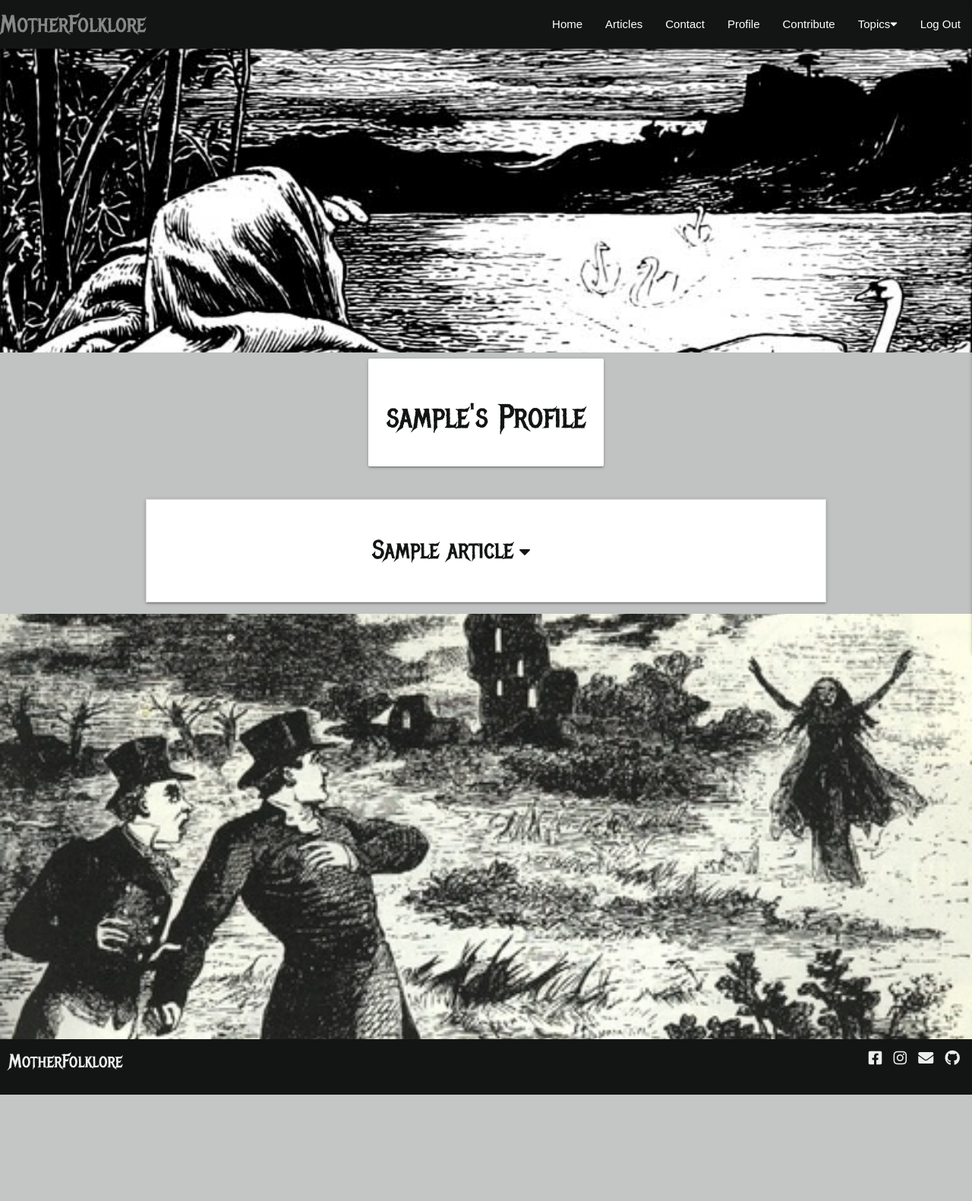
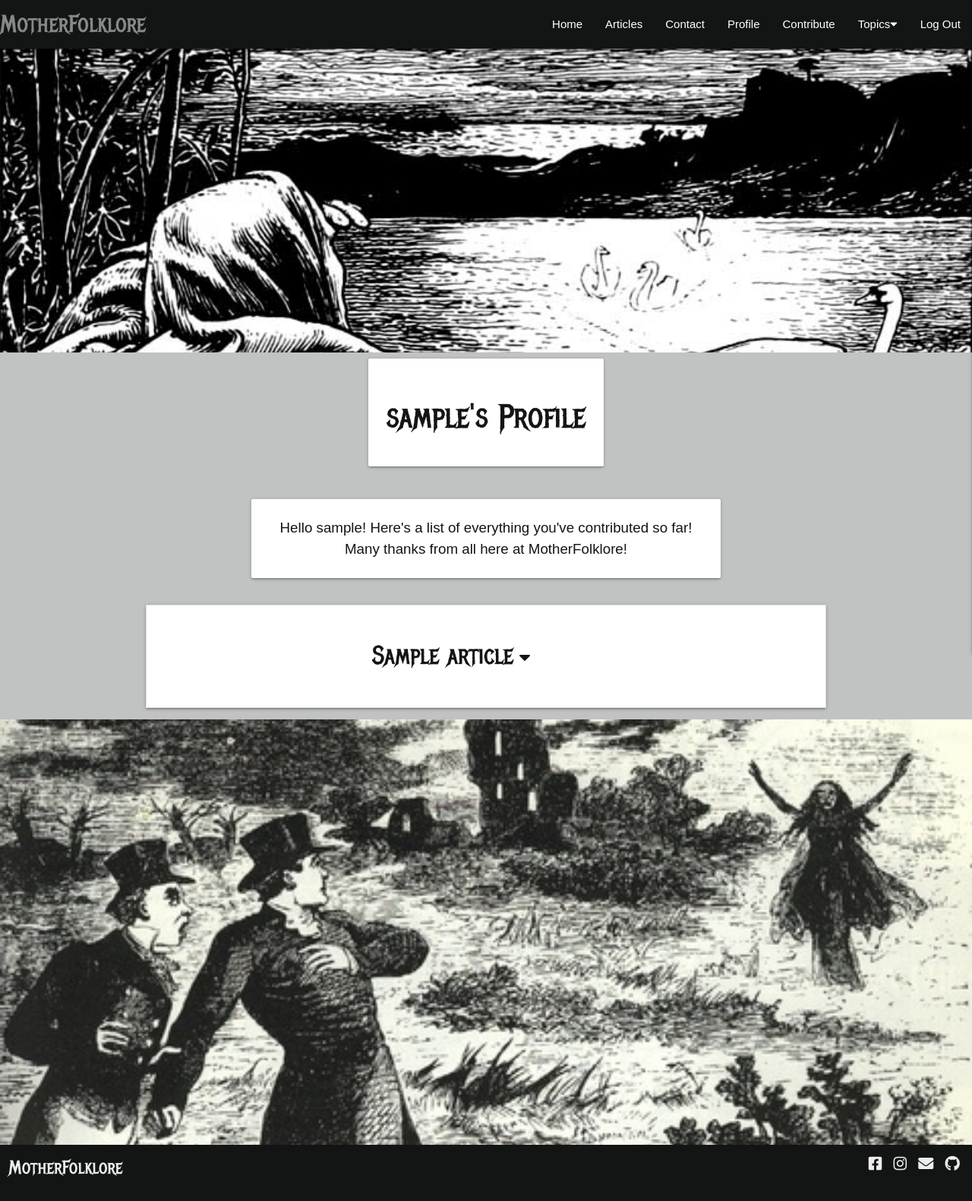
Before and after one commit to AideenM12/MotherFolklore-MS3, a Flask app: page /profile/admin in a window 1280 px wide. Shown: the whole page at 76% size. Before the commit the page ends 1441 px from the top, so only its background shows below. Run offline with Flask 2, Linux system fonts and the light colour scheme; the visitor is signed in with stand-in values (Sample User, id 1); grey boxes marked "Sample" are stand-in pictures; a database or web service that is not in the repository returns one stand-in record (values such as "Sample title"); some libraries are stand-ins or nearby versions; some web fonts are replaced.

Commit message:
Add new cards and content to profile page

```diff
--- a/templates/profile.html
+++ b/templates/profile.html
@@ -14,6 +14,32 @@
             </div>
         </div>
     </div>
+
+    {% if articles|length > 0 %}
+    <div class="row">
+      <div class="col s6 offset-s3 ">
+        <div class="card-panel ">
+           <div class="card-content center-align ">Hello {{ username }}! Here's a list of everything you've contributed so far! Many thanks from all here at MotherFolklore!
+             </div>
+             </div>
+             </div>
+             </div>
+    {% else %}
+    <div class="row">
+      <div class="col s6 offset-s3 ">
+        <div class="card-panel ">
+           <div class="card-content center-align ">Welcome {{ username }}! You haven't contributed anything yet so feel free to click below and share your knowledge, every contribution is greatly appreciated by all here at MotherFolklore!
+            <div class=" center-align card-action">
+
+              <a href="{{ url_for('add_article') }}" class="btn">Contribute</a>
+
+           </div>
+             </div>
+             </div>
+             </div>
+             </div>
+    {% endif %}
+
     <div class="container">
         <ul class="collapsible ">
           {% for article in articles %}
```
